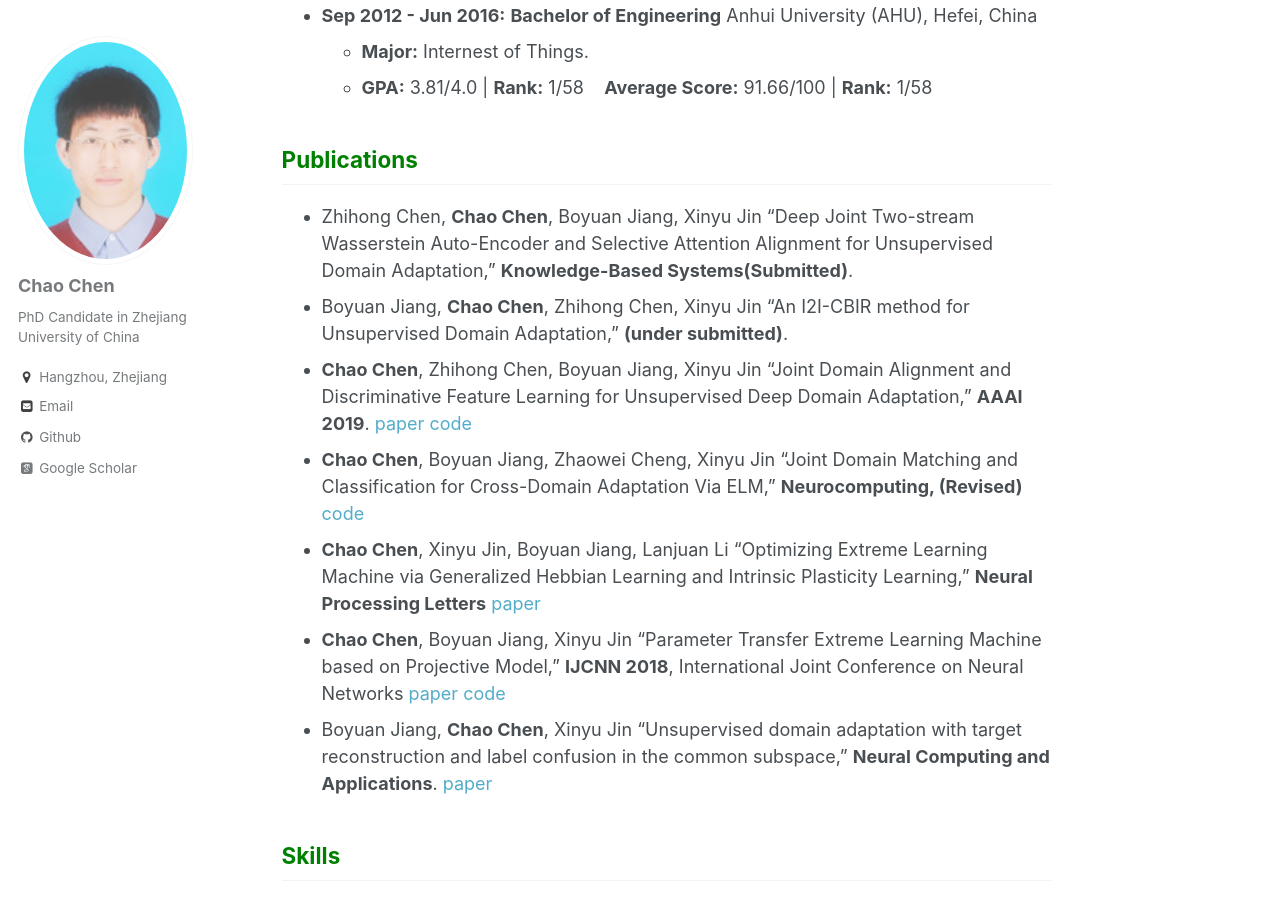
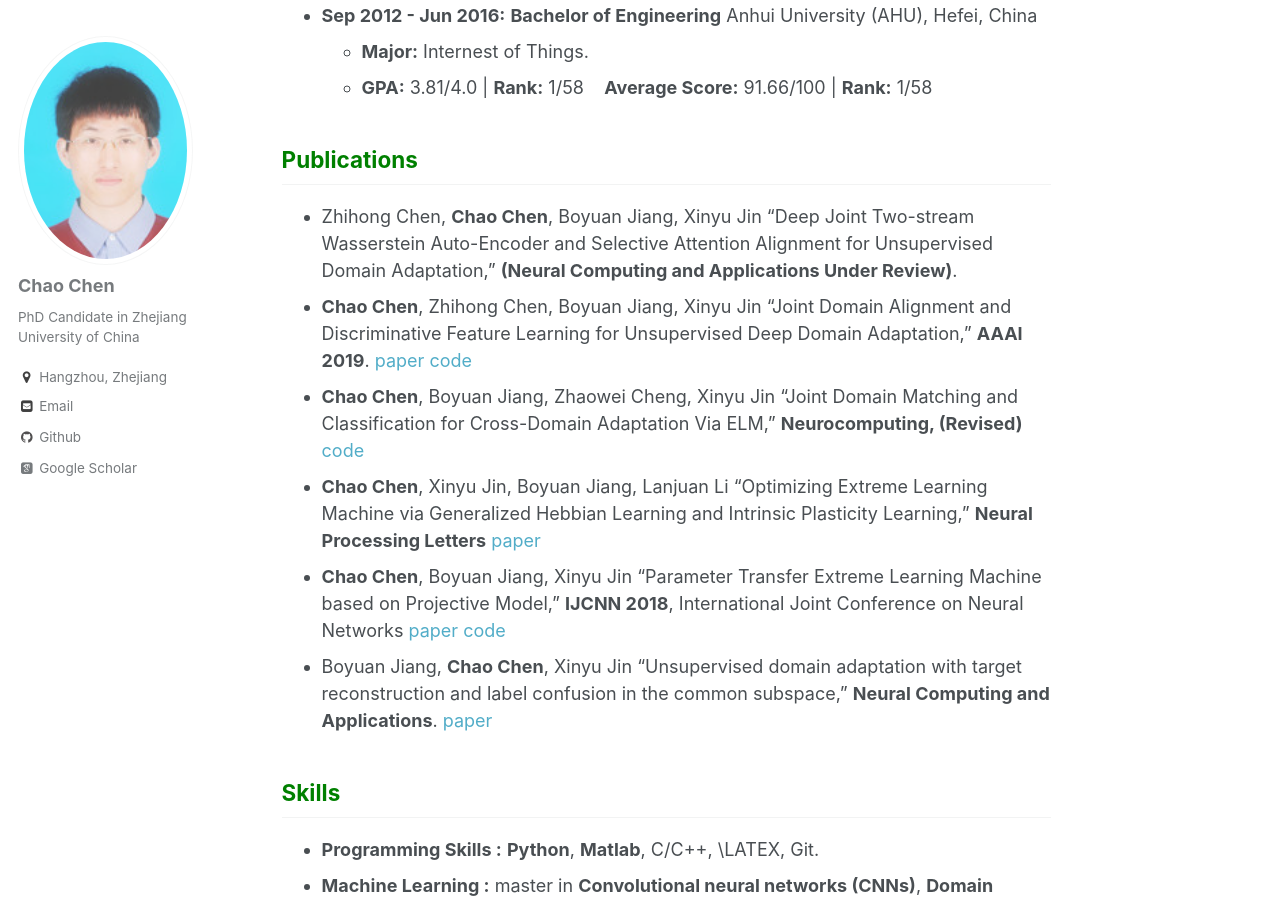
Before and after one commit to chenchao666/chenchao666.github.io, a Jekyll site: the page built from _pages/about.md, in a window 1280 px wide and 900 px high, scrolled down 693 px. Built offline with Jekyll 4.4.1, drawn with Linux system fonts in a browser that asks for light colours; some web fonts are replaced.

Commit message:
Update about.md

```diff
--- a/_pages/about.md
+++ b/_pages/about.md
@@ -23,9 +23,7 @@ My research interests cover a range of issues : **Statistics and Optimization**,
   - **GPA:** 3.81/4.0 \| **Rank:** 1/58 &nbsp;&nbsp; **Average Score:** 91.66/100 \| **Rank:** 1/58
 
 ## <span style="color: green"> Publications </span>
-* Zhihong Chen, **Chao Chen**, Boyuan Jiang, Xinyu Jin “Deep Joint Two-stream Wasserstein Auto-Encoder and Selective Attention
-Alignment for Unsupervised Domain Adaptation,” **Knowledge-Based Systems(Submitted)**.
-* Boyuan Jiang, **Chao Chen**, Zhihong Chen, Xinyu Jin “An I2I-CBIR method for Unsupervised Domain Adaptation,” **(under submitted)**.
+* Zhihong Chen, **Chao Chen**, Boyuan Jiang, Xinyu Jin “Deep Joint Two-stream Wasserstein Auto-Encoder and Selective Attention Alignment for Unsupervised Domain Adaptation,” **(Neural Computing and Applications Under Review)**.
 * **Chao Chen**, Zhihong Chen, Boyuan Jiang, Xinyu Jin “Joint Domain Alignment and Discriminative Feature Learning for Unsupervised Deep Domain Adaptation,” **AAAI 2019**. [paper](https://arxiv.org/abs/1808.09347) [code](https://github.com/chenchao666/JDDA-Master)
 * **Chao Chen**, Boyuan Jiang, Zhaowei Cheng, Xinyu Jin “Joint Domain Matching and Classification for Cross-Domain Adaptation Via ELM,” **Neurocomputing, (Revised)** [code](https://github.com/chenchao666/JDMC)
 * **Chao Chen**, Xinyu Jin, Boyuan Jiang, Lanjuan Li “Optimizing Extreme Learning Machine via Generalized Hebbian Learning
```
